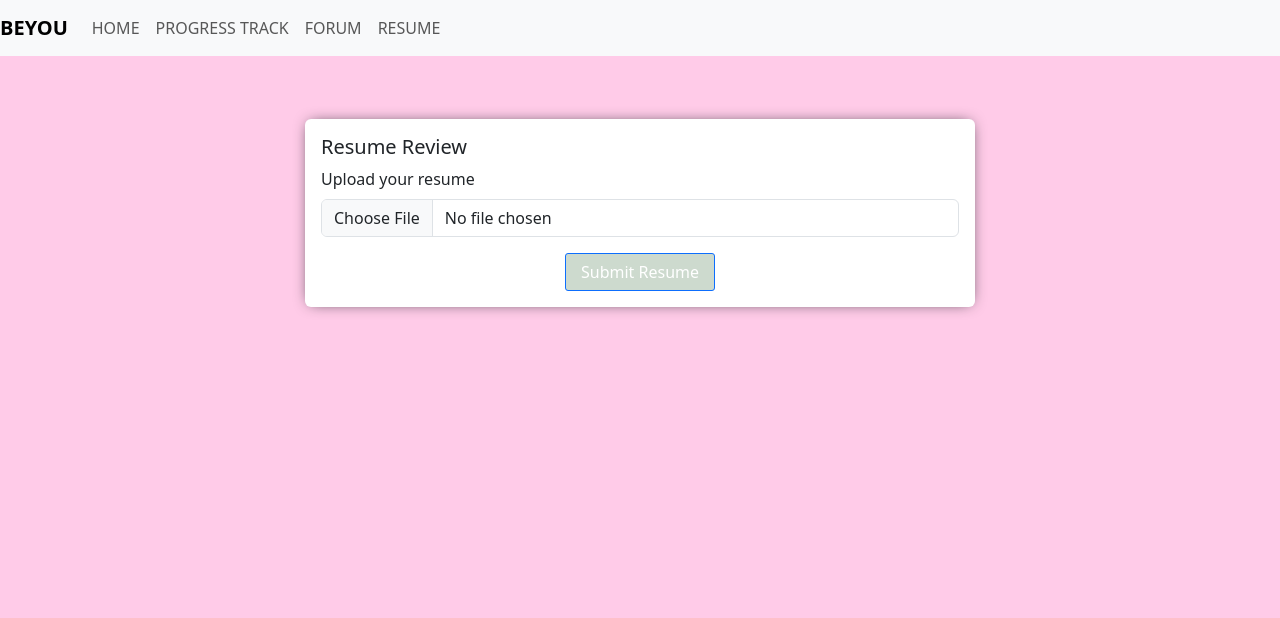
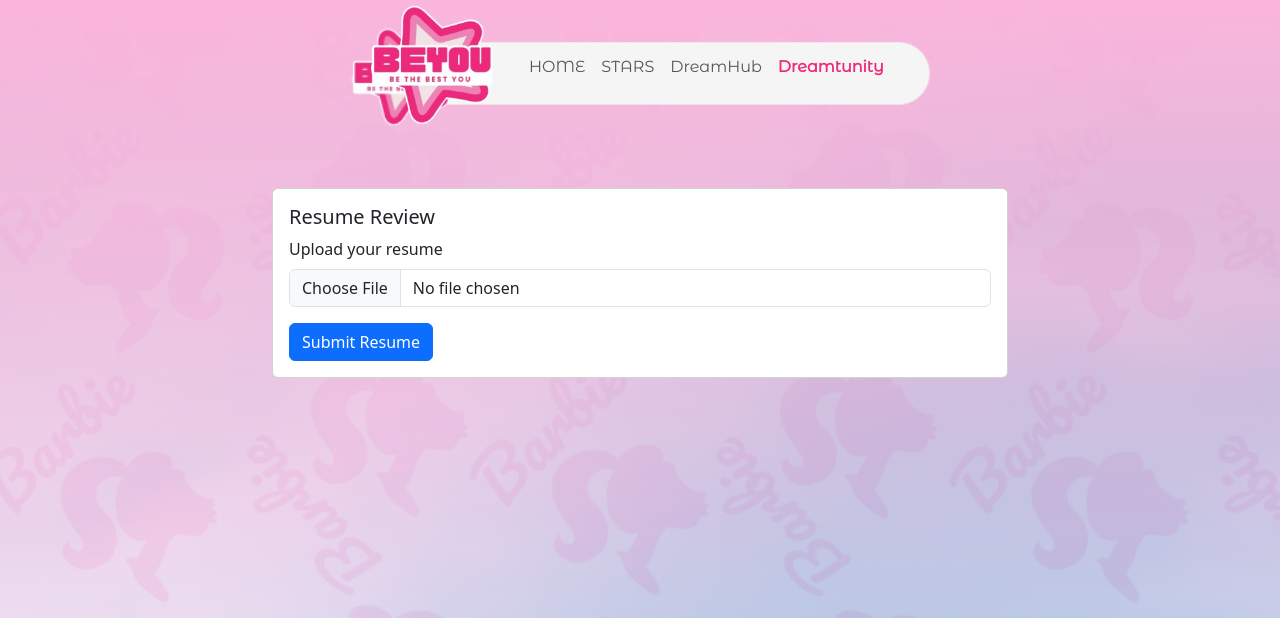
Before and after one commit to Regina11239/WicsHack, a Flask app: page /resume in a window 1280 px wide. Shown: the top 618 px of the page. Run offline with Flask 3, Linux system fonts and the light colour scheme.

Commit message:
Updated resume page

```diff
--- a/templates/resume.html
+++ b/templates/resume.html
@@ -8,92 +8,13 @@
       crossorigin="anonymous"
     />
     <style>
-      .card {
-        box-shadow: 0px 0px 15px -5px;
-        transition: 0.5s;
-        animation: ease-in-out;
-        margin: 15px 15px 15px 15px;
-        display: flex;
-        border: none;
+
+      .navbar {
+        width: 50%; /* Set the width to occupy half of the page */
+        margin: auto; /* Center the navbar horizontally */
+        position: relative;
+        padding-top: 5px;
     }
-      .card:hover {
-        transform: scale(1.05);
-        box-shadow: 0px 0px 15px 0px;
-      }
-      .bg-cover {
-        background-size: cover !important;
-        height: 300px;
-      }
-      .jumbotron bg-cover text-white:before {
-        filter: 40%;
-      }
-      .row {
-        margin-left: 15px;
-        margin-right: 15px;
-      }
-      .all {
-        background-image: radial-gradient(#d4c581, #f5a095, #9cdb9e);
-      }
-      .display-4 font-weight-bold {
-        font-weight: strong;
-      }
-      .font-italic text-muted {
-        color: white;
-      }
-      .container py-5 {
-        color: white;
-      }
-      .btn {
-        width: 150px;
-        justify-content: center;
-        padding: 0/5rem;
-        background-color: rgba(7, 69, 12, 0.2);
-        transition: 0.2s;
-        border-radius: 3px;
-      }
-      .btn-container {
-        display: flex;
-        justify-content: center;
-      }
-
-      .btn:hover {
-        background: rgba(27, 156, 252, 0.1);
-        transform: scale();
-      }
-
-      a {
-        text-transform: uppercase;
-        color: #189cfc;
-        text-decoration: none;
-        font-weight: bold;
-      }
-      .card-img-top {
-        width: 305px;
-        height: 200px;
-      }
-      .rounded-square {
-        border-radius: 10px;
-      }
-      .highlight {
-        font-weight: bold;
-      }
-      .social-icons {
-        display: flex;
-        justify-content: center;
-          font-size: 60px !important;
-      }
-      .social-icon i {
-        font-size: 60px !important;
-        margin: 0 10px;
-
-      }
-      .card-text a {
-        text-transform: none;
-      }
-      div.all {
-        padding-bottom: 50px;
-      }
-
       .nav-link{
         transition: 0.5s;
         animation: ease-in-out;
@@ -103,39 +24,38 @@
          font-weight:bold;
       }
     </style>
-    <link
-      rel="stylesheet"
-      href="https://use.fontawesome.com/releases/v5.15.4/css/all.css"
-      crossorigin="anonymous"
-    />
+
+    <link rel="stylesheet" href="{{ url_for('static', filename='forum.css') }}" crossorigin="anonymous" />
+    <link href='https://fonts.googleapis.com/css?family=Montserrat Alternates' rel='stylesheet'>
     <meta charset="utf-8" />
     <meta name="viewport" content="width=device-width, initial-scale=1" />
     <script defer src="js/bootstrap.bundle.min.js"></script>
   </head>
-
-  <nav class="navbar navbar-expand-lg navbar-light bg-light">
-    <a class="navbar-brand" href="#">BEYOU</a>
+  <body>
+    <div class="navbar">
+      <img src="/static/images/logo.png" alt="logo" style="width: 150px; height: auto; margin-left: 35px; margin-top: -10px;">
+    <nav class="navbar navbar-expand-lg navbar-transparent bg-transparent" style = "margin-left: 0px; font-family: 'Montserrat Alternates'">
+      <a class="navbar-brand" href="#"> </a>
       <button class="navbar-toggler" type="button" data-toggle="collapse" data-target="#navbarSupportedContent" aria-controls="navbarSupportedContent" aria-expanded="false" aria-label="Toggle navigation">
-      <span class="navbar-toggler-icon"></span>
+        <span class="navbar-toggler-icon"> </span>
       </button>
-
       <div class="collapse navbar-collapse" id="navbarSupportedContent">
         <ul class="navbar-nav mr-auto">
           <li class="nav-item active">
-          <a class="nav-link" href="/">Home</a>
+            <a class="nav-link" href="/"> HOME <span class="sr-only"></span></a>
           </li>
           <li class="nav-item active">
-          <a class="nav-link" href="/progress">Progress Track </a>
+            <a class="nav-link" href="/progress">STARS<span class="sr-only"></span></a>
           </li>
           <li class="nav-item active">
-          <a class="nav-link" href="/forum">Forum</a>
+            <a class="nav-link" href="/forum">DreamHub<span class="sr-only"></span></a>
           </li>
           <li class="nav-item active">
-          <a class="nav-link" href="/resume">Resume <span class="sr-only">(current)</span></a>
+            <a class="nav-link" href="/resume"style="color:#EC297B; font-weight: bold;">Dreamtunity<span class="sr-only"></span></a>
           </li>
+    </nav>
    </div>
-  </nav>
-  <body style="background-color:#FFCBE8">
+
    <div class="container mt-5">
     <div class="row">
       <div class="col-md-8 mx-auto">
@@ -156,6 +76,5 @@
       </div>
     </div>
   </div>
-  <body>
-
+</body>
 </html>
```
Lines whose indentation alone changed are shown as unchanged.
